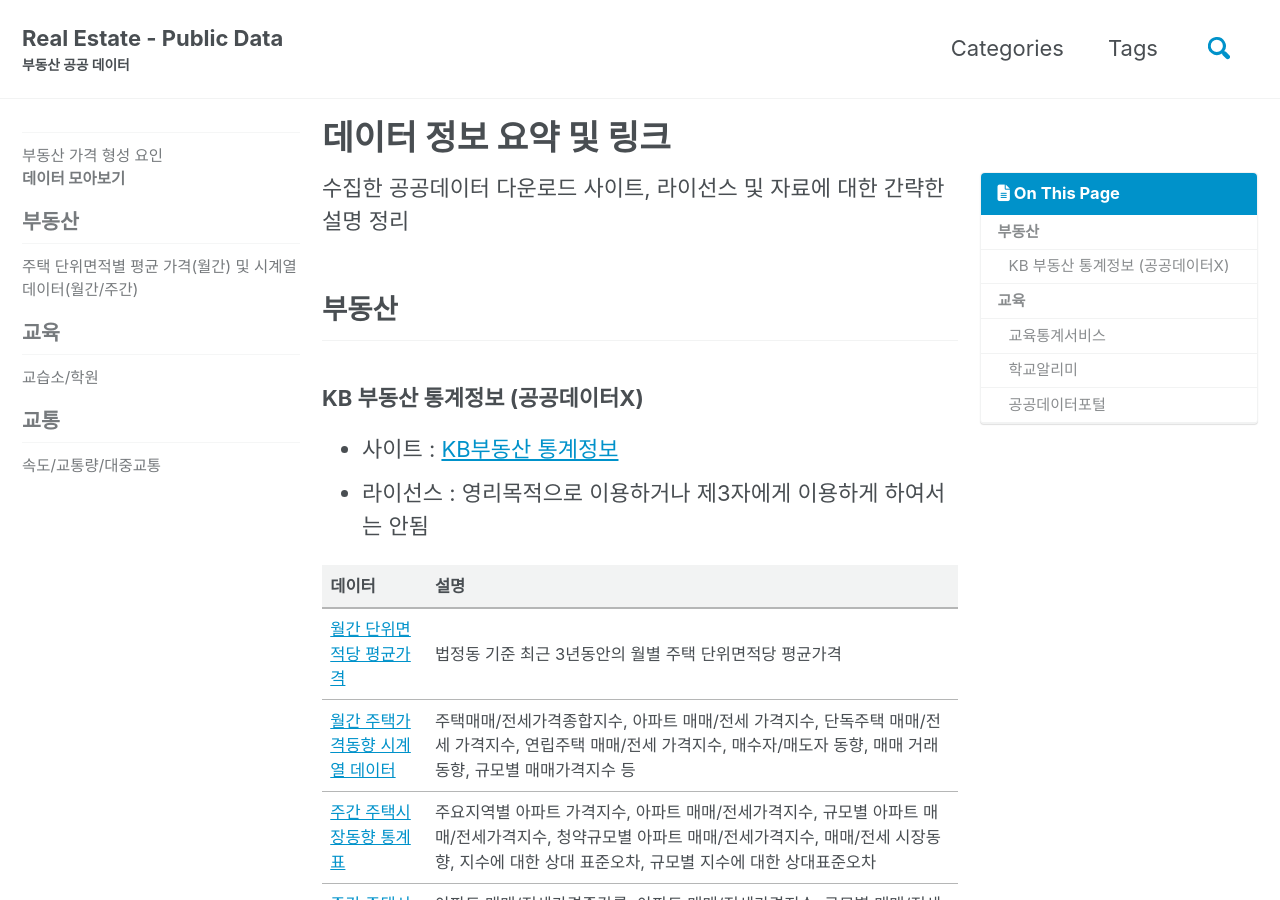
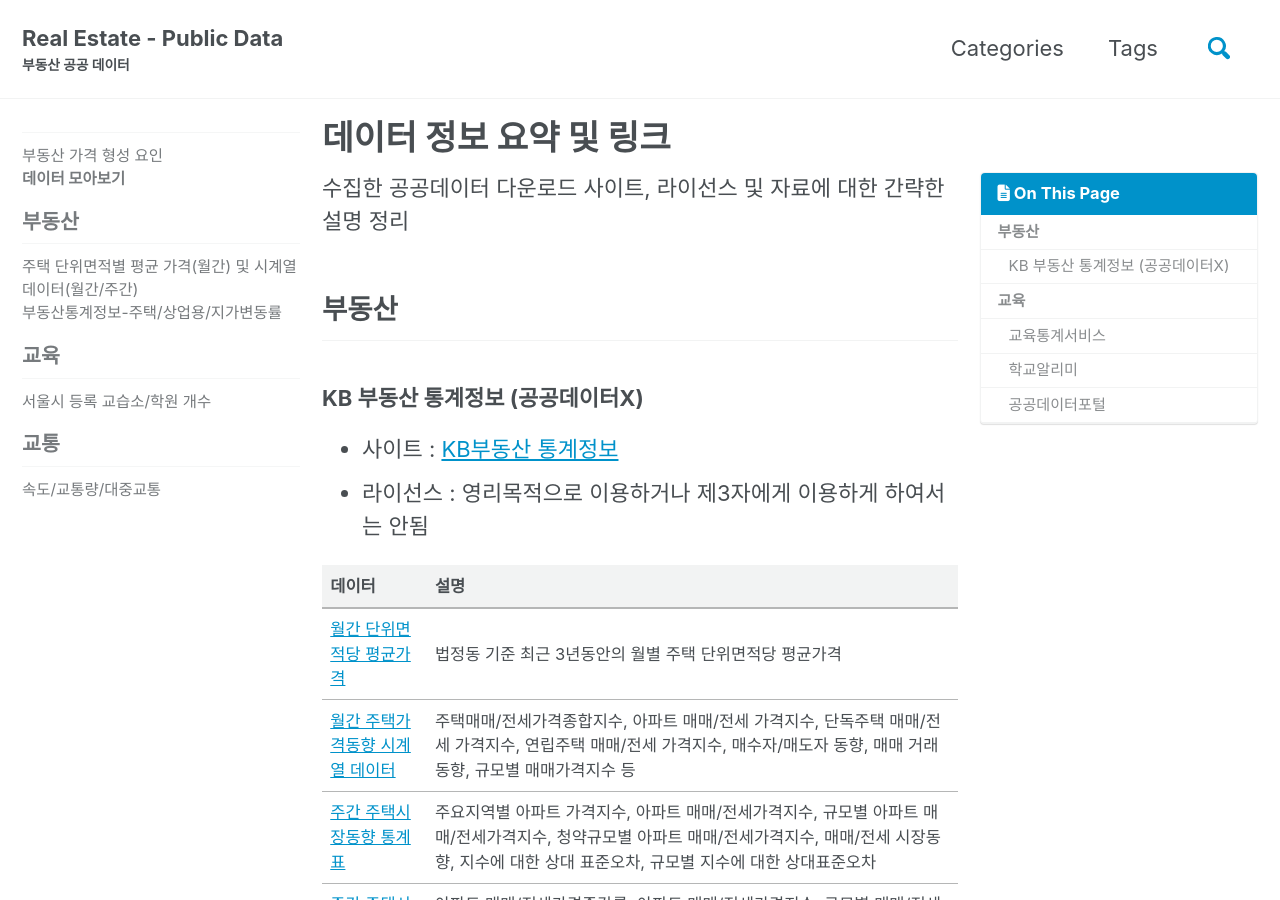
Before and after one commit to nseunghee97/real-estate-public-data, a Jekyll site: the page built from _posts/2019-08-08-요약.md, in a window 1280 px wide and 900 px high. Built offline with Jekyll 4.4.1, drawn with Linux system fonts in a browser that asks for light colours; cached includes are drawn as plain includes; nearby versions of some CDN libraries.

Commit message:
update sidebar contents

```diff
--- a/_data/navigation.yml
+++ b/_data/navigation.yml
@@ -21,10 +21,15 @@ docs:
     children:
       - title: "주택 단위면적별 평균 가격(월간) 및 시계열데이터(월간/주간)"
         url : /real-estate/house-price/
+        description : "KB부동산"
+      - title: "부동산통계정보-주택/상업용/지가변동률"
+        url : /real-estate/appraisal/
+        description : "한국감정원"
   - title: "교육"
     children:
-      - title: "교습소/학원"
+      - title: "서울시 등록 교습소/학원 개수"
         url: /edu/academy/
+        description : "공공데이터포털"
   - title: "교통"
     children:
       - title: "속도/교통량/대중교통"
```
